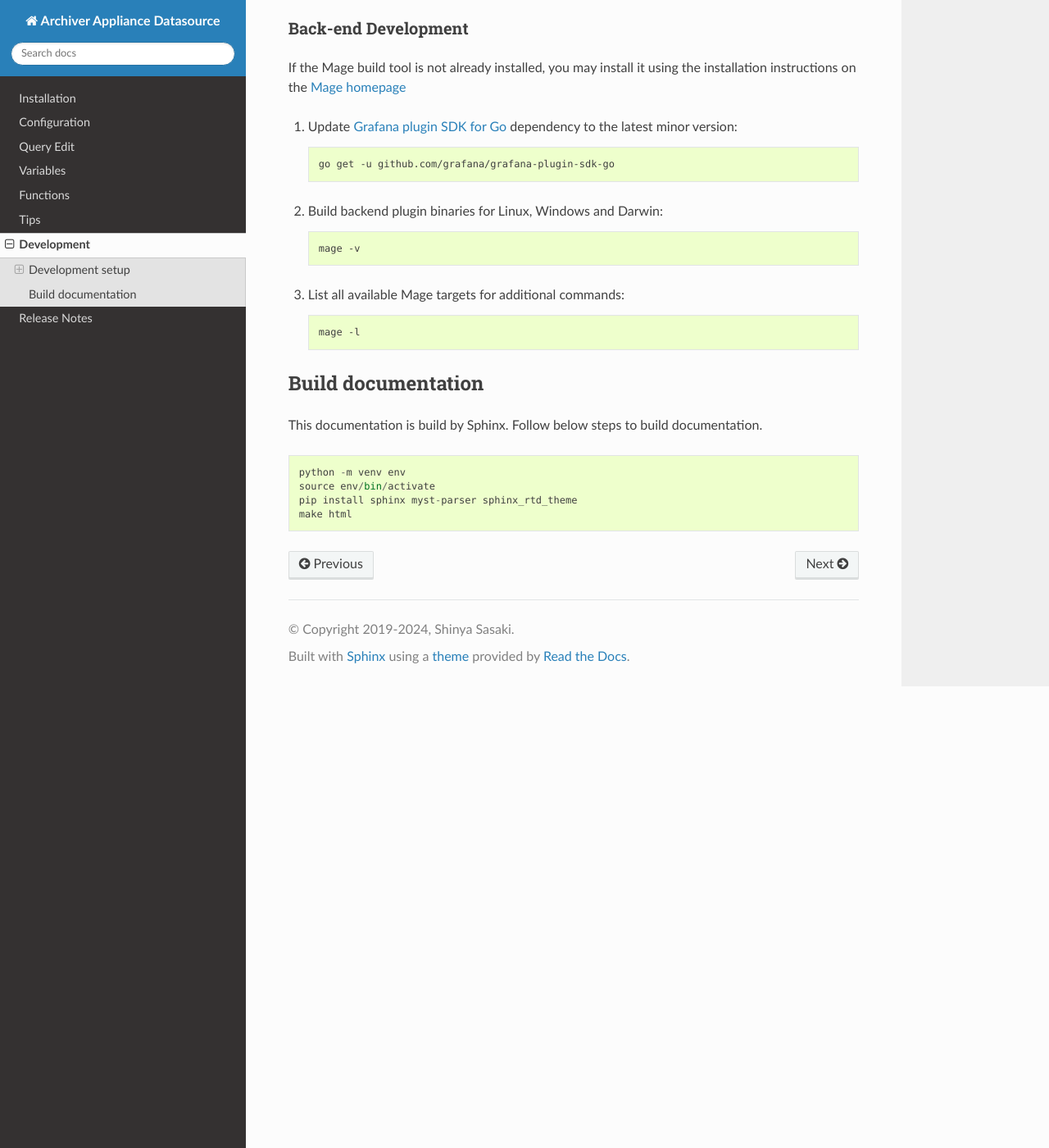
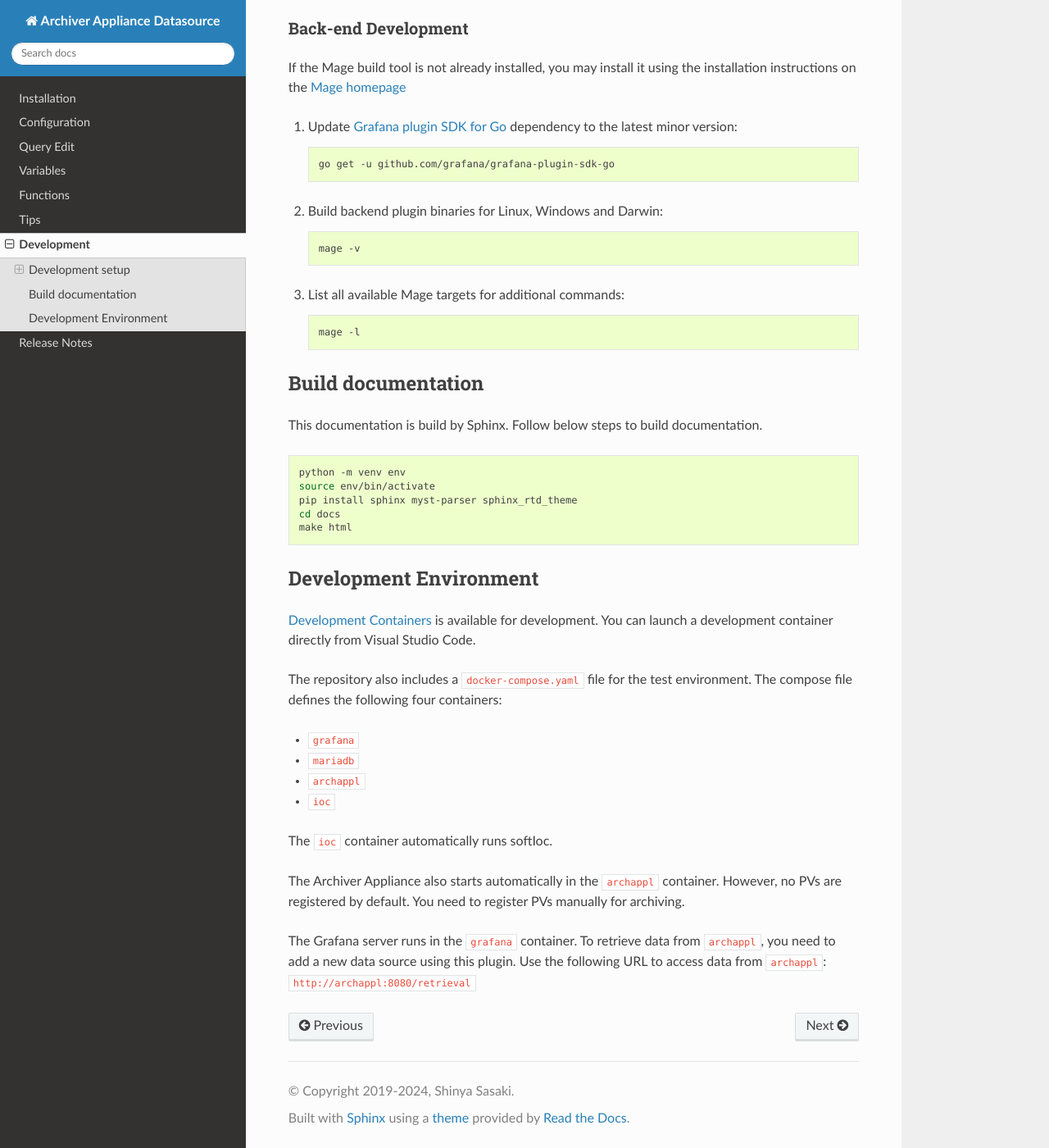
Before and after one commit to sasaki77/archiverappliance-datasource, a Sphinx documentation site: the page built from docs/development.md, in a window 1280 px wide and 1400 px high, scrolled down 951 px. Shown: the whole window at 82% size. Built offline with Sphinx 7.4.7 and the Read the Docs theme 3.1.0, drawn with Linux system fonts in a browser that asks for light colours.

Commit message:
DOC: update development environment

````diff
--- a/docs/development.md
+++ b/docs/development.md
@@ -56,9 +56,33 @@ If the Mage build tool is not already installed, you may install it using the in
 ## Build documentation
 This documentation is build by Sphinx. Follow below steps to build documentation.
 
-```
+```bash
 python -m venv env
 source env/bin/activate
 pip install sphinx myst-parser sphinx_rtd_theme
+cd docs
 make html
 ```
+
+## Development Environment
+
+[Development Containers](https://containers.dev/) is available for development.
+You can launch a development container directly from Visual Studio Code.
+
+The repository also includes a `docker-compose.yaml` file for the test environment.
+The compose file defines the following four containers:
+
+- `grafana`
+- `mariadb`
+- `archappl`
+- `ioc`
+
+The `ioc` container automatically runs softIoc.
+
+The Archiver Appliance also starts automatically in the `archappl` container.
+However, no PVs are registered by default. You need to register PVs manually for archiving.
+
+The Grafana server runs in the `grafana` container.
+To retrieve data from `archappl`, you need to add a new data source using this plugin.
+Use the following URL to access data from `archappl`:
+`http://archappl:8080/retrieval`
````
Also changed, not shown: README.md (+33 -8 lines).
